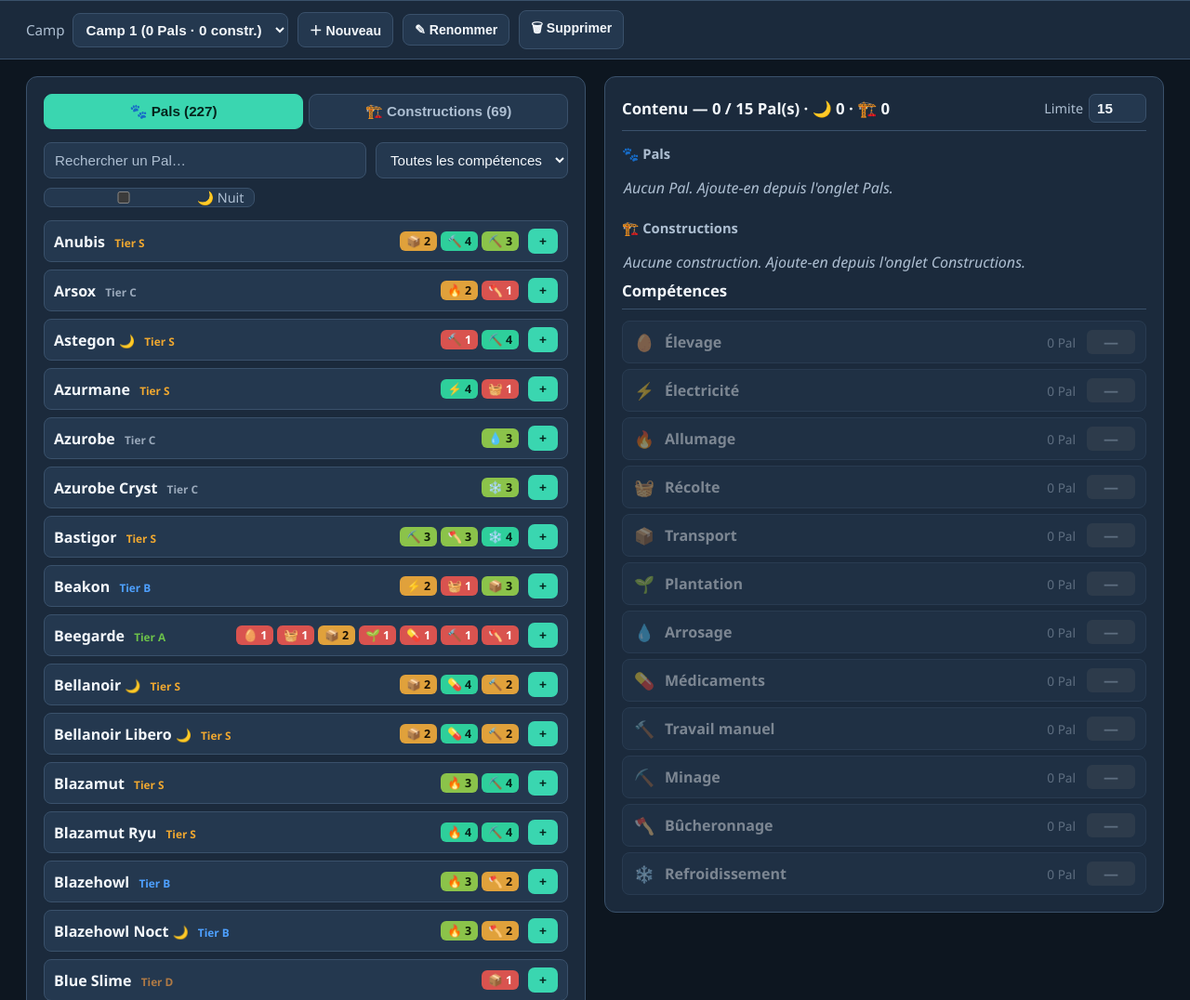
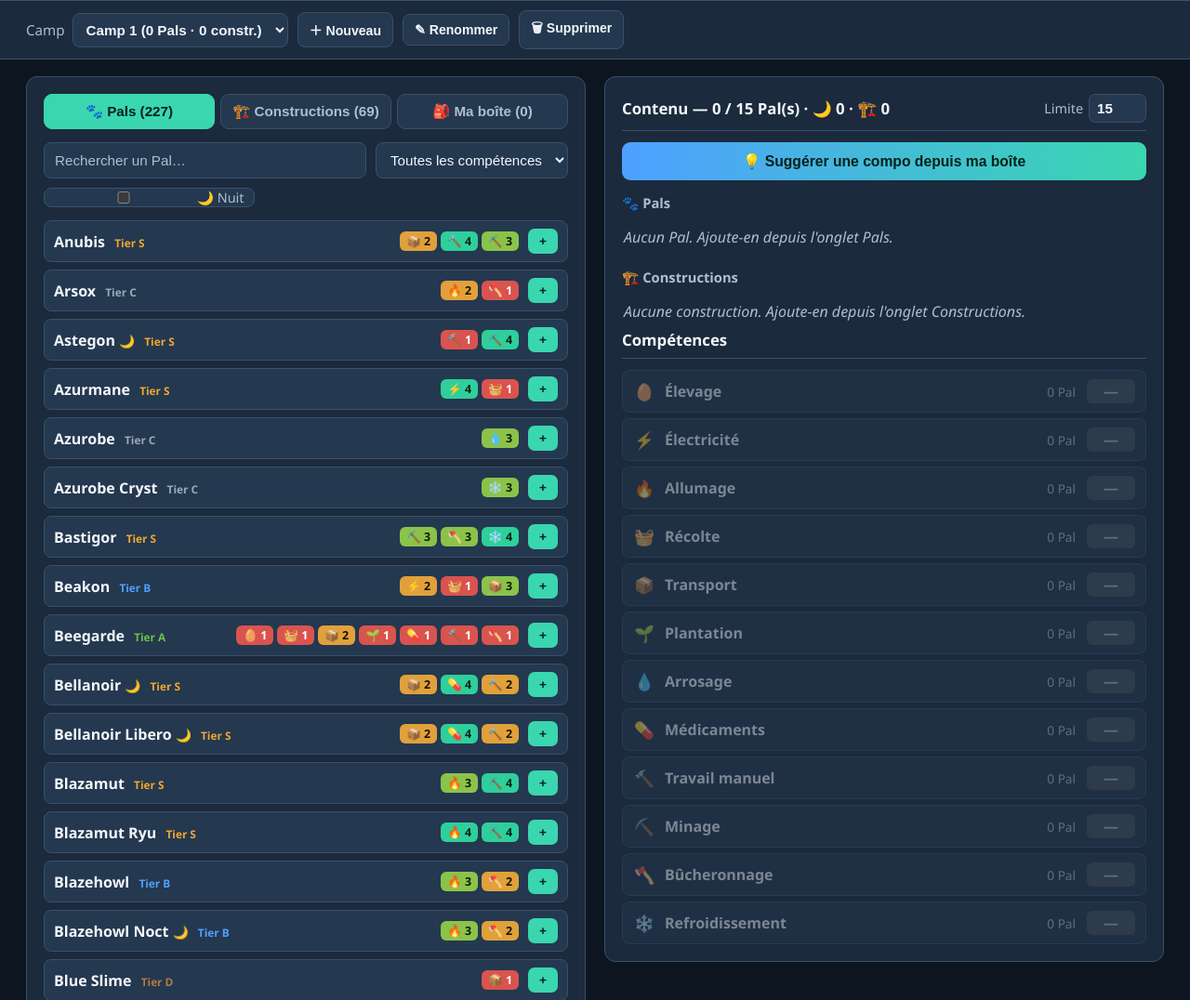
Before and after one commit to Kimblee17/palworld-camp, a Flask app: page / in a window 1280 px wide. Shown: the part 172-1248 px from the top of the page at 93% size. Run offline with Flask 3, Linux system fonts and the light colour scheme.

Commit message:
Version Flask : boîte à Pals + suggestion de compo (parité avec docs/)
- templates/index.html : onglet Ma boîte + bloc suggestion
- static/app.js : boîte dans le store, mode box, suggestion (calcul client-side),
  index palsById/structById peuplé après le fetch /api/pals
- static/style.css : styles boîte + suggestion

Co-Authored-By: Claude Opus 4.8 <noreply@anthropic.com>

```diff
--- a/static/app.js
+++ b/static/app.js
@@ -3,8 +3,10 @@ let WORK_TYPES = [];
 let PALS = [];
 let STRUCTURES = [];
 let workById = {};
+let palsById = {};
+let structById = {};
 
-// ===== Stockage : plusieurs camps =====
+// ===== Stockage : plusieurs camps + une boîte à Pals =====
 const STORE_KEY = "palworld-store";
 let store = loadStore();
 let currentTab = "pals";
@@ -30,10 +32,11 @@ function loadStore() {
   if (!Number.isFinite(limit) || limit < 1) limit = 15;
 
   const id = uid();
-  return { activeId: id, camps: { [id]: { name: "Camp 1", pals, structures: {}, limit } } };
+  return { activeId: id, palBox: {}, camps: { [id]: { name: "Camp 1", pals, structures: {}, limit } } };
 }
 
 function normalize(s) {
+  s.palBox = s.palBox || {};
   for (const c of Object.values(s.camps)) {
     c.pals = c.pals || {};
     c.structures = c.structures || {};
@@ -46,10 +49,12 @@ function normalize(s) {
 function saveStore() { localStorage.setItem(STORE_KEY, JSON.stringify(store)); }
 function active() { return store.camps[store.activeId]; }
 
-// ===== Quantités (Pals / Constructions) =====
+// ===== Quantités (Pals / Constructions / Boîte) =====
 function palQty(id) { return active().pals[id] || 0; }
 function structQty(id) { return active().structures[id] || 0; }
+function boxQty(id) { return store.palBox[id] || 0; }
 function totalPals() { return Object.values(active().pals).reduce((a, b) => a + b, 0); }
+function totalBox() { return Object.values(store.palBox).reduce((a, b) => a + b, 0); }
 function isFull() { return totalPals() >= active().limit; }
 
 function setPalQty(id, q) {
@@ -62,11 +67,16 @@ function setStructQty(id, q) {
   if (q > 0) m[id] = q; else delete m[id];
   saveStore(); renderAll();
 }
+function setBoxQty(id, q) {
+  if (q > 0) store.palBox[id] = q; else delete store.palBox[id];
+  saveStore(); renderAll();
+}
 function addPal(id) {
   if (isFull()) { flashLimit(); return; }
   setPalQty(id, palQty(id) + 1);
 }
 function addStruct(id) { setStructQty(id, structQty(id) + 1); }
+function addBox(id) { setBoxQty(id, boxQty(id) + 1); }
 
 // ===== Code couleur des niveaux =====
 function levelClass(lvl) { return "lvl-" + Math.min(Math.max(lvl, 0), 4); }
@@ -101,6 +111,8 @@ async function init() {
   PALS = data.pals;
   STRUCTURES = data.structures || [];
   workById = Object.fromEntries(WORK_TYPES.map(w => [w.id, w]));
+  palsById = Object.fromEntries(PALS.map(p => [p.id, p]));
+  structById = Object.fromEntries(STRUCTURES.map(s => [s.id, s]));
 
   document.getElementById("pals-total").textContent = PALS.length;
   document.getElementById("structs-total").textContent = STRUCTURES.length;
@@ -119,6 +131,9 @@ async function init() {
   document.getElementById("night-only").addEventListener("change", renderPalCatalog);
   document.getElementById("search-struct").addEventListener("input", renderStructCatalog);
   fc.addEventListener("change", renderStructCatalog);
+  document.getElementById("search-box").addEventListener("input", renderBoxCatalog);
+  document.getElementById("owned-only").addEventListener("change", renderBoxCatalog);
+  document.getElementById("suggest-btn").addEventListener("click", renderSuggestion);
   document.querySelectorAll(".tab").forEach(t =>
     t.addEventListener("click", () => switchTab(t.dataset.tab)));
   document.querySelectorAll(".view-btn").forEach(b =>
@@ -167,8 +182,8 @@ function buildLegend() {
 function switchTab(tab) {
   currentTab = tab;
   document.querySelectorAll(".tab").forEach(t => t.classList.toggle("active", t.dataset.tab === tab));
-  document.querySelectorAll(".tab-pals").forEach(el => el.hidden = tab !== "pals");
-  document.querySelectorAll(".tab-structures").forEach(el => el.hidden = tab !== "structures");
+  ["pals", "structures", "box"].forEach(name =>
+    document.querySelectorAll(".tab-" + name).forEach(el => el.hidden = name !== tab));
 }
 
 // ===== Vues (Assistant de camp / Palpedia) =====
@@ -223,9 +238,9 @@ function renderCampSelect() {
 
 // ===== Lignes Pal =====
 function palRow(pal, mode) {
-  const q = palQty(pal.id);
+  const q = mode === "box" ? boxQty(pal.id) : palQty(pal.id);
   const li = document.createElement("li");
-  li.className = "pal-row" + (mode === "catalog" && q > 0 ? " in-camp" : "");
+  li.className = "pal-row" + ((mode === "catalog" || mode === "box") && q > 0 ? " in-camp" : "");
 
   const info = document.createElement("div");
   info.className = "info";
@@ -251,7 +266,11 @@ function palRow(pal, mode) {
   });
   li.appendChild(skills);
 
-  li.appendChild(stepperOrAdd(mode, q, () => addPal(pal.id), d => setPalQty(pal.id, q + d), () => setPalQty(pal.id, 0), isFull()));
+  if (mode === "box") {
+    li.appendChild(stepperOrAdd("box", q, () => addBox(pal.id), d => setBoxQty(pal.id, q + d), () => setBoxQty(pal.id, 0), false));
+  } else {
+    li.appendChild(stepperOrAdd(mode, q, () => addPal(pal.id), d => setPalQty(pal.id, q + d), () => setPalQty(pal.id, 0), isFull()));
+  }
   return li;
 }
 
@@ -343,6 +362,141 @@ function renderStructCatalog() {
 
   if (!filtered.length) { list.innerHTML = `<li class="empty">Aucune construction trouvée.</li>`; return; }
   filtered.forEach(s => list.appendChild(structRow(s, "catalog")));
+}
+
+function renderBoxCatalog() {
+  const q = document.getElementById("search-box").value.trim().toLowerCase();
+  const ownedOnly = document.getElementById("owned-only").checked;
+  const list = document.getElementById("box-list");
+  list.innerHTML = "";
+
+  const filtered = PALS.filter(p =>
+    (!q || p.name.toLowerCase().includes(q)) &&
+    (!ownedOnly || boxQty(p.id) > 0)
+  ).sort((a, b) => a.name.localeCompare(b.name, "fr"));
+
+  if (!filtered.length) { list.innerHTML = `<li class="empty">Aucun Pal trouvé.</li>`; return; }
+  filtered.forEach(p => list.appendChild(palRow(p, "box")));
+}
+
+// ===== Suggestion de compo (glouton) depuis la boîte à Pals =====
+// Choisit ≤ limite Pals de la boîte pour couvrir au mieux les compétences requises
+// par les machines du camp (priorité couverture, puis niveaux, puis débit).
+function computeSuggestion() {
+  const camp = active();
+  const structMembers = Object.entries(camp.structures)
+    .map(([id, q]) => [structById[id], q]).filter(([s]) => s);
+
+  const demand = {};
+  WORK_TYPES.forEach(w => demand[w.id] = 0);
+  structMembers.forEach(([s, q]) => s.requires.forEach(wid => demand[wid] += q));
+  const required = WORK_TYPES.map(w => w.id).filter(wid => demand[wid] > 0);
+  if (required.length === 0) return { error: "no-structures" };
+
+  const avail = {};
+  Object.entries(store.palBox).forEach(([id, q]) => { if (palsById[id]) avail[id] = q; });
+  if (Object.keys(avail).length === 0) return { error: "empty-box" };
+
+  const best = {}, cnt = {};
+  required.forEach(c => { best[c] = 0; cnt[c] = 0; });
+  const chosen = {};
+
+  function score(p) {
+    let s = 0;
+    for (const c of required) {
+      const lvl = p.work[c] || 0;
+      if (lvl <= 0) continue;
+      if (best[c] === 0) s += 1000 + demand[c] * 20;      // couvre une compétence nouvelle
+      else if (lvl > best[c]) s += (lvl - best[c]) * 40;  // améliore le niveau max
+      else if (cnt[c] < demand[c]) s += lvl * 4;          // débit supplémentaire
+    }
+    return s;
+  }
+
+  let slots = camp.limit;
+  while (slots > 0) {
+    let bestId = null, bestScore = 0;
+    for (const id of Object.keys(avail)) {
+      if ((chosen[id] || 0) >= avail[id]) continue;
+      const sc = score(palsById[id]);
+      if (sc > bestScore) { bestScore = sc; bestId = id; }
+    }
+    if (!bestId || bestScore <= 0) break;
+    chosen[bestId] = (chosen[bestId] || 0) + 1;
+    slots--;
+    const p = palsById[bestId];
+    for (const c of required) {
+      const lvl = p.work[c] || 0;
+      if (lvl > 0) { best[c] = Math.max(best[c], lvl); cnt[c]++; }
+    }
+  }
+
+  const coverage = required.map(c => ({
+    id: c, label: workById[c].label, icon: workById[c].icon,
+    demand: demand[c], maxLevel: best[c], covered: best[c] > 0,
+  })).sort((a, b) => Number(a.covered) - Number(b.covered) || b.demand - a.demand);
+
+  return {
+    chosen, coverage,
+    uncovered: coverage.filter(c => !c.covered),
+    used: Object.values(chosen).reduce((a, b) => a + b, 0),
+    limit: camp.limit,
+  };
+}
+
+function renderSuggestion() {
+  const box = document.getElementById("suggest-result");
+  box.hidden = false;
+  const r = computeSuggestion();
+
+  if (r.error === "no-structures") {
+    box.innerHTML = `<p class="sg-msg">Ajoute d'abord des <b>constructions</b> au camp (onglet 🏗️) : la suggestion se base sur les machines présentes.</p>`;
+    return;
+  }
+  if (r.error === "empty-box") {
+    box.innerHTML = `<p class="sg-msg">Ta <b>boîte à Pals</b> est vide. Renseigne les Pals que tu possèdes dans l'onglet 🎒, puis relance la suggestion.</p>`;
+    return;
+  }
+
+  const chosenList = Object.entries(r.chosen)
+    .map(([id, q]) => ({ p: palsById[id], q }))
+    .sort((a, b) => a.p.name.localeCompare(b.p.name, "fr"));
+
+  const palsHtml = chosenList.map(({ p, q }) => {
+    const chips = WORK_TYPES.filter(w => (p.work[w.id] || 0) > 0)
+      .map(w => `<span class="skill-chip ${levelClass(p.work[w.id])}" title="${w.label}">${w.icon} <b>${p.work[w.id]}</b></span>`).join("");
+    return `<li class="sg-pal"><span class="sg-name">${p.name}${q > 1 ? ` <b>×${q}</b>` : ""}${p.nightWorker ? " 🌙" : ""}</span><span class="sg-chips">${chips}</span></li>`;
+  }).join("");
+
+  const covHtml = r.coverage.map(c => `
+    <li class="sg-cov ${c.covered ? "ok" : "ko"}">
+      <span>${c.icon} ${c.label}</span>
+      <span class="sg-cov-r">🏗️ ${c.demand} · ${c.covered ? `niv. max ${c.maxLevel}` : "non couvert"}</span>
+    </li>`).join("");
+
+  const warn = r.uncovered.length
+    ? `<p class="sg-warn">⚠ ${r.uncovered.length} compétence(s) requise(s) impossible(s) à couvrir avec ta boîte actuelle.</p>` : "";
+
+  box.innerHTML = `
+    <div class="sg-head">
+      <b>Compo suggérée : ${r.used} / ${r.limit} Pals</b>
+      <button id="suggest-close" class="sg-x" title="Fermer">×</button>
+    </div>
+    <ul class="sg-pals">${palsHtml}</ul>
+    <div class="sg-sub">Couverture des machines :</div>
+    <ul class="sg-covs">${covHtml}</ul>
+    ${warn}
+    <div class="sg-actions">
+      <button id="suggest-apply" class="btn-add">Appliquer au camp</button>
+      <span class="sg-note">remplace les Pals actuels du camp</span>
+    </div>`;
+
+  document.getElementById("suggest-close").onclick = () => { box.hidden = true; box.innerHTML = ""; };
+  document.getElementById("suggest-apply").onclick = () => {
+    active().pals = { ...r.chosen };
+    saveStore(); renderAll();
+    box.hidden = true; box.innerHTML = "";
+  };
 }
 
 // ===== Contenu du camp =====
@@ -563,9 +717,11 @@ function renderDrops() {
 function renderAll() {
   renderCampSelect();
   document.getElementById("limit-input").value = active().limit;
+  document.getElementById("box-total").textContent = totalBox();
   switchTab(currentTab);
   renderPalCatalog();
   renderStructCatalog();
+  renderBoxCatalog();
   renderCampLists();
   renderSummary();
 }
--- a/static/style.css
+++ b/static/style.css
@@ -368,3 +368,43 @@ main {
 .drop-pal a:hover { text-decoration: underline; }
 .drop-amt { color: var(--muted); font-size: 0.8rem; }
 .drop-rate { margin-left: auto; font-weight: 700; font-size: 0.82rem; }
+
+/* ===== Boîte à Pals + Suggestion de compo ===== */
+.hint { color: var(--muted); font-size: 0.82rem; margin: 0 0 12px; }
+
+.suggest-block { margin: 4px 0 14px; }
+.btn-suggest {
+  width: 100%;
+  background: linear-gradient(90deg, var(--accent-2), var(--accent));
+  color: #04231a; border: none; border-radius: 9px;
+  padding: 11px 14px; font-size: 0.98rem; font-weight: 800; cursor: pointer;
+}
+.btn-suggest:hover { filter: brightness(1.08); }
+
+.suggest-result {
+  margin-top: 12px;
+  background: var(--panel-2);
+  border: 1px solid var(--accent);
+  border-radius: 10px;
+  padding: 12px 14px;
+}
+.sg-msg { margin: 0; color: var(--muted); font-size: 0.9rem; }
+.sg-head { display: flex; align-items: center; justify-content: space-between; margin-bottom: 8px; }
+.sg-x { background: none; border: none; color: var(--muted); font-size: 1.3rem; cursor: pointer; line-height: 1; }
+.sg-sub { color: var(--muted); font-size: 0.82rem; margin: 10px 0 4px; font-weight: 700; }
+
+.sg-pals { list-style: none; margin: 0; padding: 0; display: flex; flex-direction: column; gap: 5px; }
+.sg-pal { display: flex; align-items: center; gap: 8px; }
+.sg-name { font-weight: 600; min-width: 120px; }
+.sg-chips { display: flex; flex-wrap: wrap; gap: 4px; margin-left: auto; justify-content: flex-end; }
+
+.sg-covs { list-style: none; margin: 0; padding: 0; display: flex; flex-direction: column; gap: 4px; }
+.sg-cov { display: flex; justify-content: space-between; font-size: 0.85rem; padding: 4px 8px; border-radius: 6px; border: 1px solid var(--border); }
+.sg-cov.ok { border-color: var(--lvl-4); }
+.sg-cov.ko { border-color: var(--lvl-1); background: rgba(217, 83, 79, 0.14); }
+.sg-cov-r { color: var(--muted); }
+.sg-cov.ko .sg-cov-r { color: #ffc9c5; }
+
+.sg-warn { color: #ffc9c5; font-size: 0.84rem; margin: 10px 0 0; }
+.sg-actions { display: flex; align-items: center; gap: 10px; margin-top: 12px; }
+.sg-note { color: var(--muted); font-size: 0.78rem; }
--- a/templates/index.html
+++ b/templates/index.html
@@ -34,6 +34,7 @@
       <div class="tabs">
         <button class="tab active" data-tab="pals">🐾 Pals (<span id="pals-total">0</span>)</button>
         <button class="tab" data-tab="structures">🏗️ Constructions (<span id="structs-total">0</span>)</button>
+        <button class="tab" data-tab="box">🎒 Ma boîte (<span id="box-total">0</span>)</button>
       </div>
 
       <div class="controls tab-pals">
@@ -45,9 +46,15 @@
         <input type="search" id="search-struct" placeholder="Rechercher une construction…" autocomplete="off">
         <select id="filter-category"><option value="">Toutes les catégories</option></select>
       </div>
+      <div class="controls tab-box" hidden>
+        <input type="search" id="search-box" placeholder="Rechercher un Pal à posséder…" autocomplete="off">
+        <label class="night-toggle" title="N'afficher que les Pals de ma boîte"><input type="checkbox" id="owned-only"> possédés</label>
+      </div>
+      <p class="tab-box hint" hidden>Indique les Pals que tu possèdes (et combien). Sert de base aux suggestions de compo. 🎒</p>
 
       <ul id="pal-list" class="pal-list tab-pals"></ul>
       <ul id="struct-list" class="pal-list tab-structures" hidden></ul>
+      <ul id="box-list" class="pal-list tab-box" hidden></ul>
     </section>
 
     <!-- Colonne droite : contenu du camp + récapitulatif -->
@@ -57,6 +64,11 @@
         <label class="limit-ctrl">Limite <input type="number" id="limit-input" min="1" value="15"></label>
       </div>
       <div id="limit-msg" class="limit-msg"></div>
+
+      <div class="suggest-block">
+        <button id="suggest-btn" class="btn-suggest">💡 Suggérer une compo depuis ma boîte</button>
+        <div id="suggest-result" class="suggest-result" hidden></div>
+      </div>
 
       <h3 class="sub">🐾 Pals</h3>
       <ul id="camp-pals" class="pal-list compact"></ul>
```
